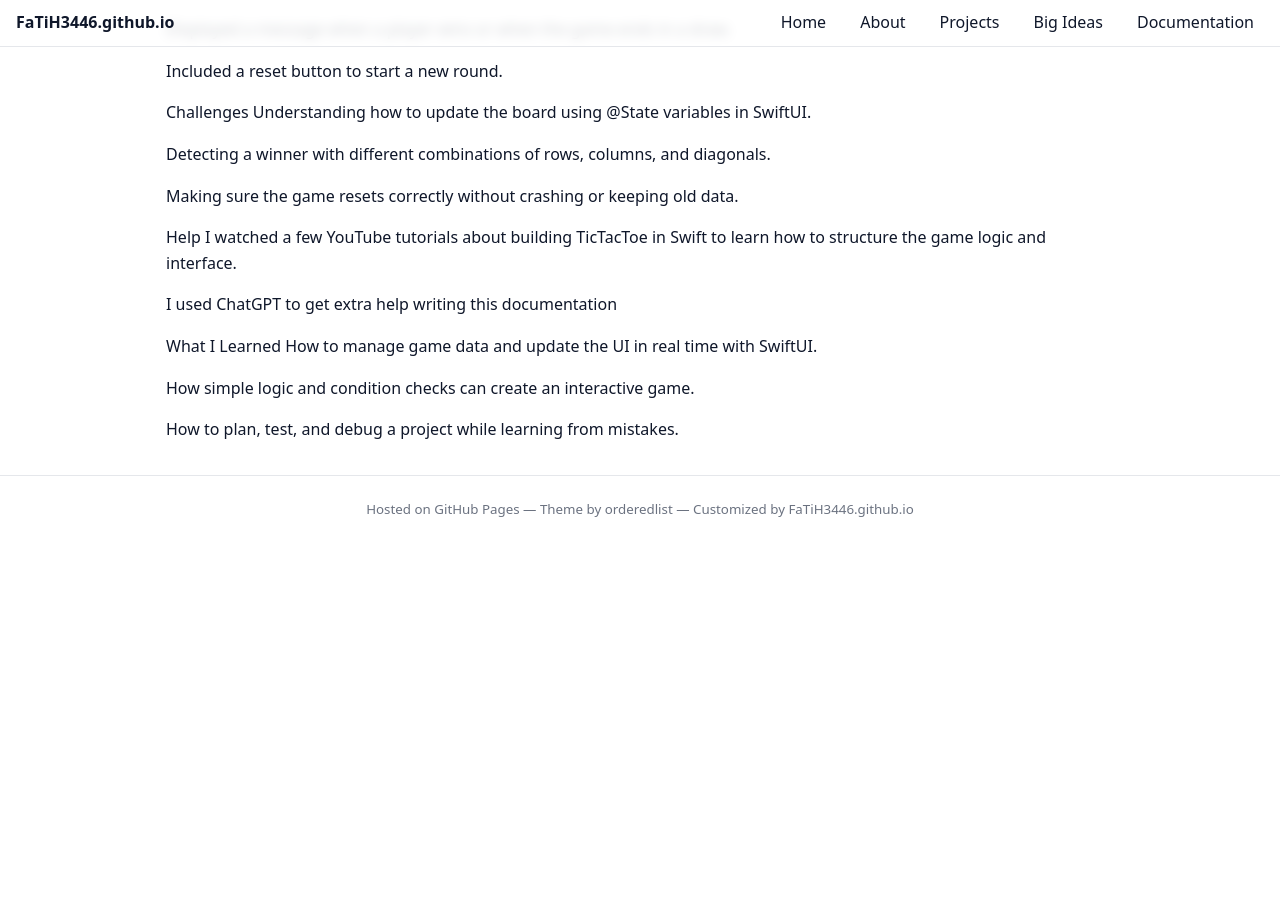
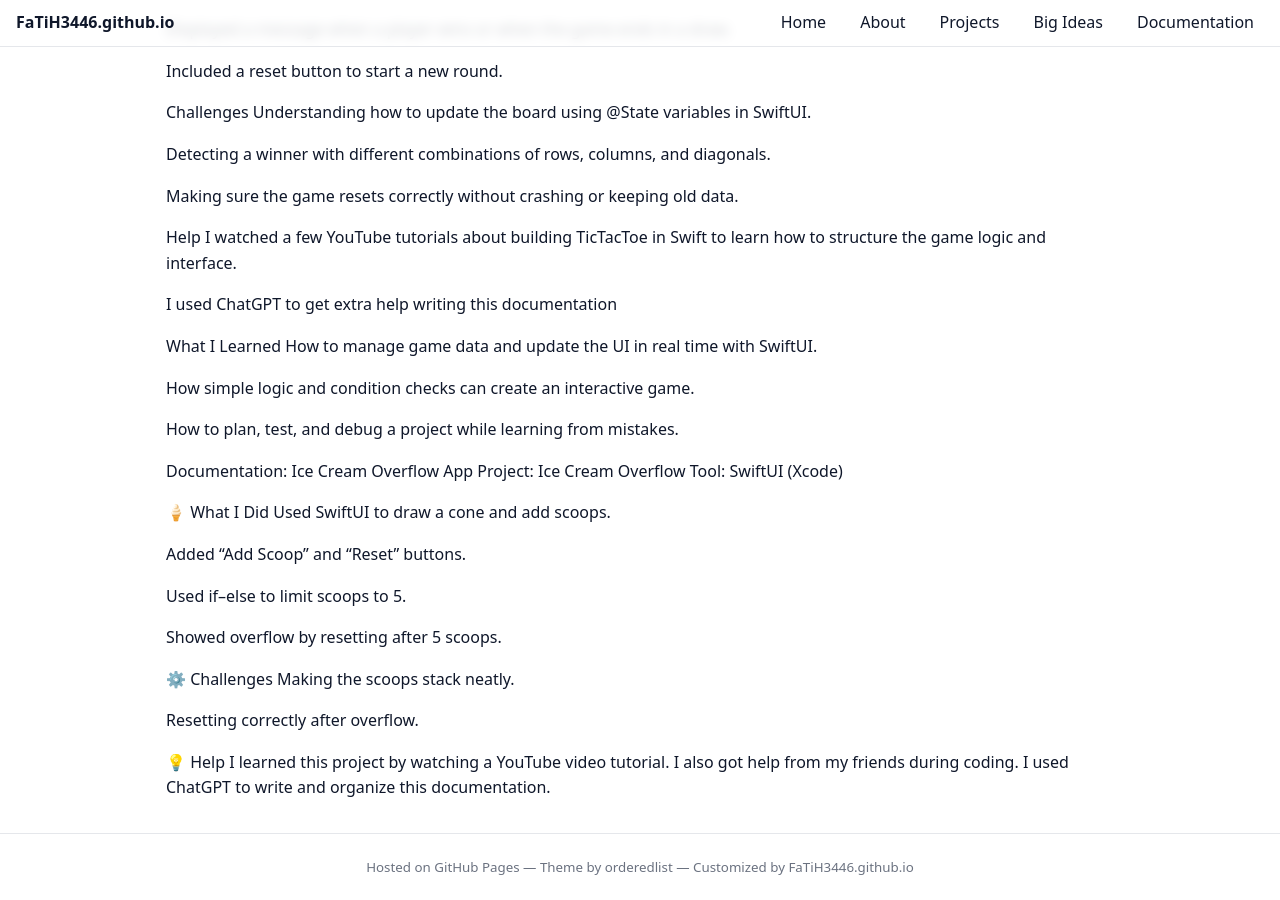
Before and after one commit to FaTiH3446/FaTiH3446.github.io, a Jekyll site: the page built from documentation.md, in a window 1280 px wide and 900 px high, scrolled down 2952 px. Built offline with Jekyll 4.4.1, drawn with Linux system fonts in a browser that asks for light colours; before the commit the page ends 3493 px from its top, so only the background shows below that.

Commit message:
Update documentation.md

```diff
--- a/documentation.md
+++ b/documentation.md
@@ -150,3 +150,27 @@ How to manage game data and update the UI in real time with SwiftUI.
 How simple logic and condition checks can create an interactive game.
 
 How to plan, test, and debug a project while learning from mistakes.
+
+
+Documentation: Ice Cream Overflow App
+Project: Ice Cream Overflow
+Tool: SwiftUI (Xcode)
+
+🍦 What I Did
+Used SwiftUI to draw a cone and add scoops.
+
+Added “Add Scoop” and “Reset” buttons.
+
+Used if–else to limit scoops to 5.
+
+Showed overflow by resetting after 5 scoops.
+
+⚙️ Challenges
+Making the scoops stack neatly.
+
+Resetting correctly after overflow.
+
+💡 Help
+I learned this project by watching a YouTube video tutorial.
+I also got help from my friends during coding.
+I used ChatGPT to write and organize this documentation.
```
